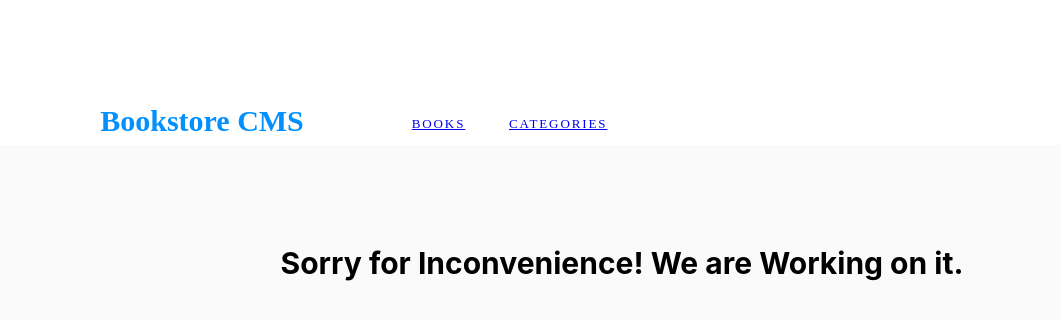
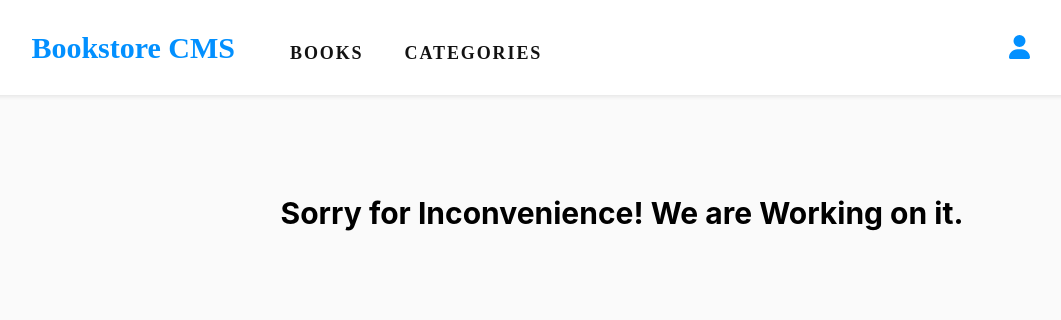
Before and after one commit to Abdulwhbhussain/Bookstore-React-Microverse, a React (Create React App) app: page /categories in a window 1280 px wide. Shown: the top 320 px of the page, without its empty margins (18-1079 px from the left). Built offline with nearby package versions, Linux system fonts and the light colour scheme.

Commit message:
UI Improvements, Loader, header

```diff
--- a/package.json
+++ b/package.json
@@ -3,6 +3,9 @@
   "version": "0.1.0",
   "private": true,
   "dependencies": {
+    "@fortawesome/fontawesome-svg-core": "^6.4.0",
+    "@fortawesome/free-solid-svg-icons": "^6.4.0",
+    "@fortawesome/react-fontawesome": "^0.2.0",
     "@reduxjs/toolkit": "^1.9.5",
     "@testing-library/jest-dom": "^5.16.5",
     "@testing-library/react": "^13.4.0",
--- a/src/components/AddNewBook.jsx
+++ b/src/components/AddNewBook.jsx
@@ -59,8 +59,8 @@ function AddNewBook({ addBookItem }) {
       <AddNewBookContainer>
         <h1>Add New Book</h1>
         <form onSubmit={handleSubmit}>
-          <input onChange={handleChangeBook} value={title} type="text" id="title" name="title" placeholder="BOOK title" />
-          <input onChange={handleChangeAuthor} value={author} type="text" id="author" name="author" placeholder="Author" />
+          <input onChange={handleChangeBook} value={title} type="text" id="title" name="title" placeholder="BOOK title" required />
+          <input onChange={handleChangeAuthor} value={author} type="text" id="author" name="author" placeholder="Author" required />
           <button type="submit" value="Add Book">ADD BOOK</button>
         </form>
       </AddNewBookContainer>
--- a/src/components/BooksLogic.jsx
+++ b/src/components/BooksLogic.jsx
@@ -5,6 +5,7 @@ import { useDispatch, useSelector } from 'react-redux';
 import AddNewBook from './AddNewBook';
 import BooksList from './BooksList';
 import { addBook, fetchBooks, deleteBook } from '../redux/books/booksSlice';
+import './loader.css';
 
 // Styled Div Container
 const StyledDiv = styled.div`
@@ -60,7 +61,7 @@ const BooksLogic = () => {
     localStorage.setItem('books', temp);
   }, [dispatch]);
 
-  if (isLoading) return <div>Loading...</div>;
+  if (isLoading) return <div className="loader" />;
 
   if (error) return <div>{error}</div>;
 
--- a/src/components/Header.jsx
+++ b/src/components/Header.jsx
@@ -1,26 +1,24 @@
 import React from 'react';
 import styled from 'styled-components';
 import { Link } from 'react-router-dom';
+import { FontAwesomeIcon } from '@fortawesome/react-fontawesome';
+import { faUser } from '@fortawesome/free-solid-svg-icons';
 
 const HeaderWrapper = styled.header`
   width: 100%;
   height: 5.938rem;
-  margin: 0 0 2.375rem;
-  padding: 1.438rem 2.188rem 1.688rem 6.25rem;
+  margin: 0;
+  padding: 0;
   background-color: #fff;
   display: flex;
   flex-direction: row;
   justify-content: space-between;
   align-items: center;
-  div {
-    display: flex;
-    flex-direction: row;
-    justify-content: space-between;
-    align-items: center;
+  box-shadow: 0 0.125rem 0.25rem 0 rgba(0, 0, 0, 0.08);
     h1 {
-        width: 15rem;
+        width: 20%;
         height: 2.313rem;
-        margin: 0.375rem 2.938rem 0.125rem 0;
+        margin: 0.375rem 0.938rem 0.125rem 0;
         font-family: Montserrat;
         font-size: 1.875rem;
         font-weight: bold;
@@ -29,32 +27,45 @@ const HeaderWrapper = styled.header`
         line-height: normal;
         letter-spacing: normal;
         color: #0290ff;
+        display: flex;
+        flex-direction: row;
+        justify-content: flex-end;
     }
     nav {
+      width: 60%;
       ul {
         list-style: none;
         display: flex;
         flex-direction: row;
-        justify-content: space-between;
+        justify-content: flex-start;
         align-items: center;
         li {
-            width: 3.688rem;
             height: 1rem;
             margin: 1.125rem 2.563rem 0.688rem 0;
             font-family: Montserrat;
-            font-size: 0.813rem;
             font-weight: normal;
             font-stretch: normal;
             font-style: normal;
             line-height: normal;
             letter-spacing: 1.9px;
             color: #121212;
-            Link {
-              text-decoration: none;
+            .styling {
+              text-decoration: none !important;
+              color: #121212;
+              font-weight: bold;
+              font-size: 1.125rem;
+              &:hover {
+                text-decoration: underline !important;
+                cursor: pointer;
               }
             }
         }
       }
+    }
+    div {
+      width: 20%;
+      font-size: 1.5rem;
+      color: #0290ff;
     }
 `;
 
@@ -62,17 +73,15 @@ const HeaderWrapper = styled.header`
 function Header() {
   return (
     <HeaderWrapper>
-      <div>
       <h1>Bookstore CMS</h1>
       <nav>
         <ul>
-            <li><Link to="/">BOOKS</Link></li>
-            <li><Link to="/categories">CATEGORIES</Link></li>
+          <li><Link className="styling" to="/">BOOKS</Link></li>
+          <li><Link className="styling" to="/categories">CATEGORIES</Link></li>
         </ul>
       </nav>
-      </div>
       <div>
-        <i className="fas fa-user" />
+        <FontAwesomeIcon icon={faUser} />
       </div>
     </HeaderWrapper>
   );
--- /dev/null
+++ b/src/components/loader.css
@@ -0,0 +1,18 @@
+.loader {
+	margin: 50px auto;
+	border: 3px solid blue;
+	width: 50px;
+	height: 50px;
+	border-radius: 50%;
+	border-right-color: transparent;
+	animation: anim 1.5s linear infinite;
+}
+
+@keyframes anim {
+	0% {
+		transform: rotate(0deg);
+	}
+	100% {
+		transform: rotate(360deg);
+	}
+}
--- a/src/pages/Books.jsx
+++ b/src/pages/Books.jsx
@@ -8,7 +8,6 @@ const StyledDiv = styled.div`
 background-color: #fafafa;
 height: 100vh;
 width: 100vw;
-overflow: scroll;
 `;
 
 const Books = () => (
--- a/src/pages/Categories.jsx
+++ b/src/pages/Categories.jsx
@@ -7,8 +7,7 @@ const StyledDiv = styled.div`
 background-color: #fafafa;
 height: 100vh;
 width: 100vw;
-overflow: scroll;
-div {
+.style {
   font-size: 30px;
   font-weight: bold;
   text-align: center;
@@ -19,7 +18,7 @@ div {
 const Categories = () => (
   <StyledDiv>
     <Header />
-    <div>Sorry for Inconvenience! We are Working on it.</div>
+    <div className="style">Sorry for Inconvenience! We are Working on it.</div>
   </StyledDiv>
 );
 
```
Also changed, not shown: 1 other file (tests, documents, lock files or other folders). Lines whose indentation alone changed are shown as unchanged.
